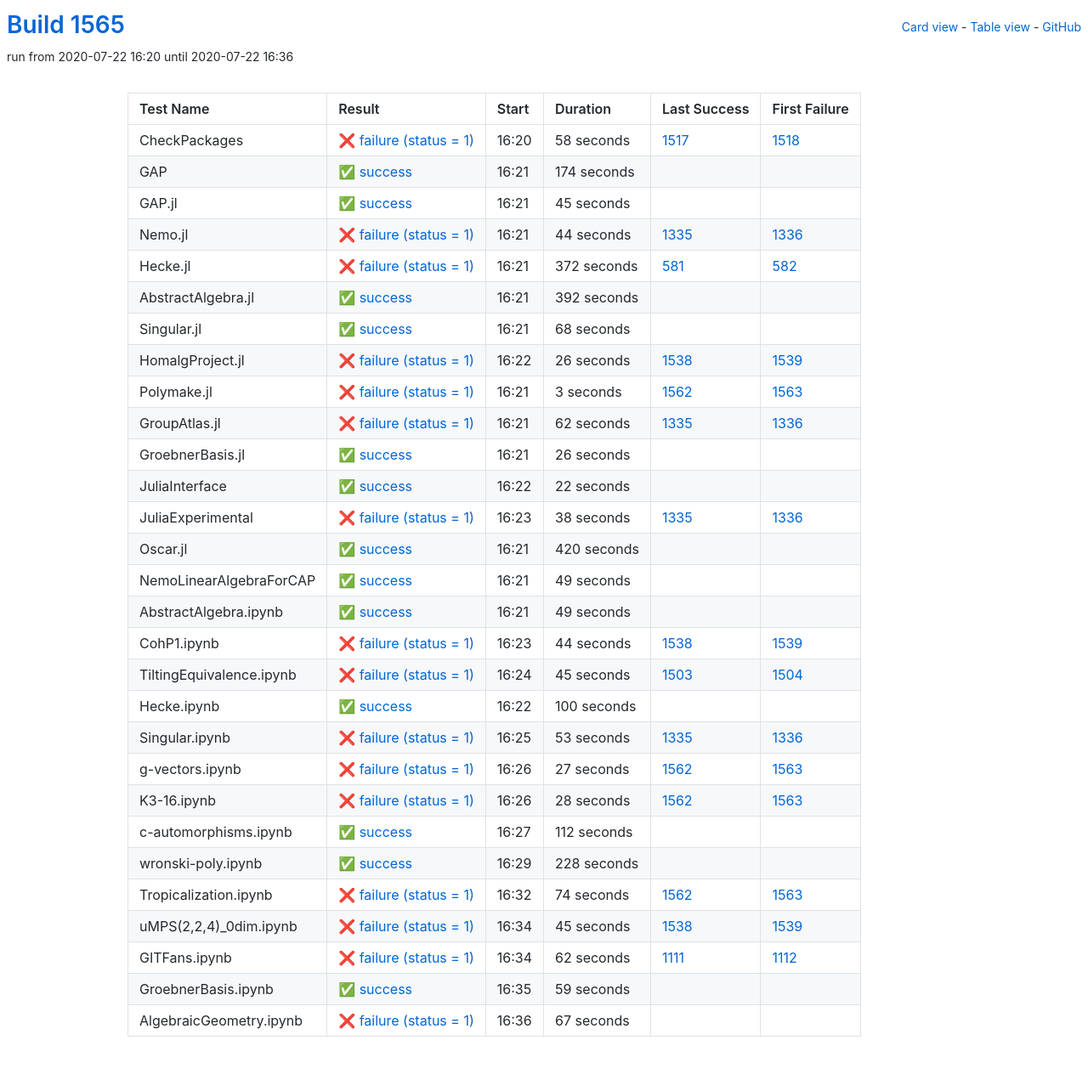
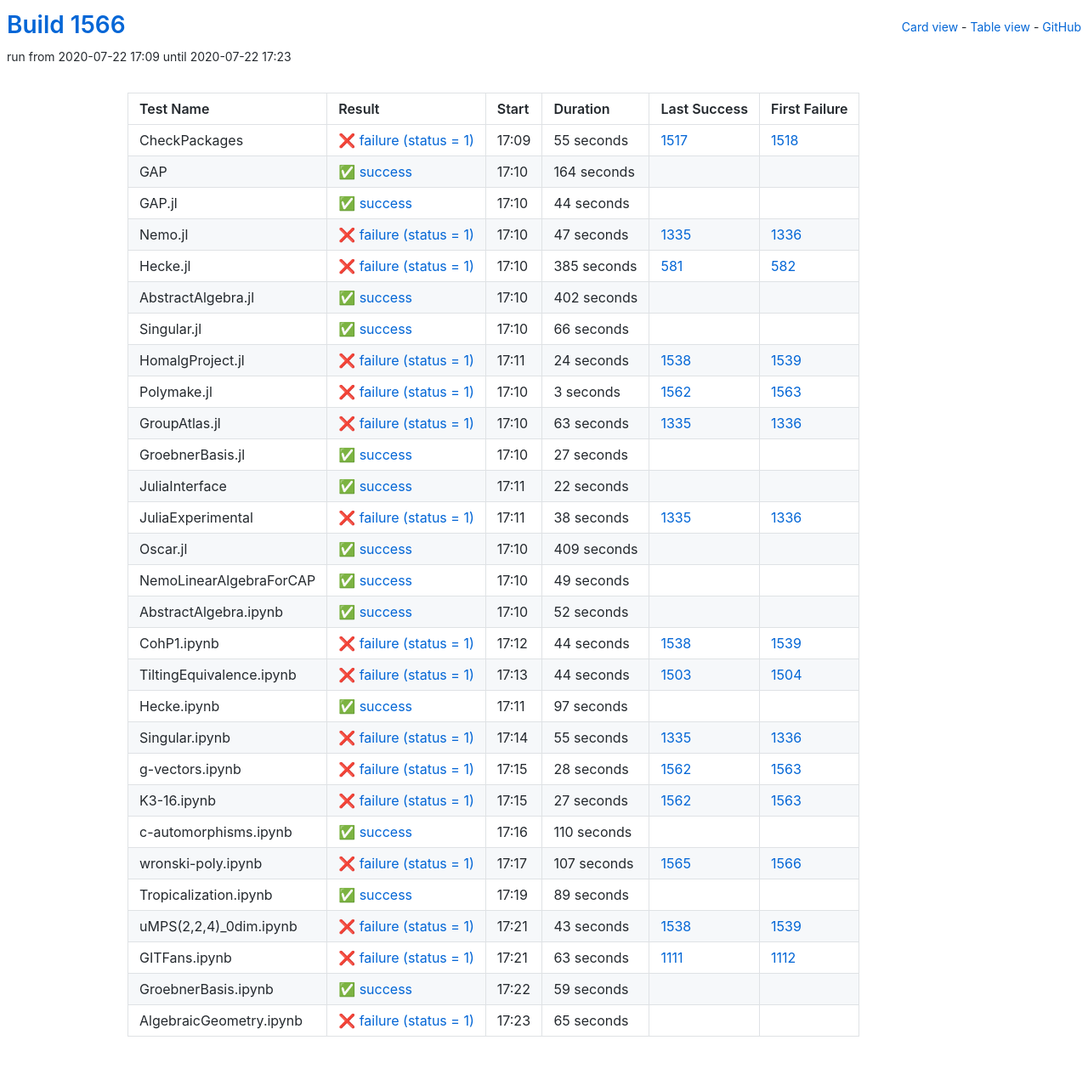
Before and after one commit to oscar-system/oscar-ci-status-1.4, a Jekyll site: the page built from table.html, in a window 1280 px wide. Shown: the whole page at 85% size. Built offline with Jekyll 4.4.1, drawn with Linux system fonts in a browser that asks for light colours.

Commit message:
Build #1566

```diff
--- a/_data/ci.yml
+++ b/_data/ci.yml
@@ -1,6 +1,6 @@
 ---
-build: 1565
-build_url: https://oscarci.mathematik.uni-kl.de/job/oscar-julia-1.4/1565/
+build: 1566
+build_url: https://oscarci.mathematik.uni-kl.de/job/oscar-julia-1.4/1566/
 job: oscar-julia-1.4
 organization: oscar-system
 repo: oscar-ci-status-1.4
@@ -8,104 +8,104 @@ repourl: https://github.com/oscar-system/oscar-ci-status-1.4
 tests:
 - name: CheckPackages
   id: checkpackages
-  log: https://oscarci.mathematik.uni-kl.de/job/oscar-julia-1.4/1565/artifact/logs/build-1565/CheckPackages.log
-  start: 2020-07-22 16:20
+  log: https://oscarci.mathematik.uni-kl.de/job/oscar-julia-1.4/1566/artifact/logs/build-1566/CheckPackages.log
+  start: 2020-07-22 17:09
   success: false
   exitcode: 1
   status: failure
-  duration: 58
+  duration: 55
   last_success: 1517
   last_success_url: https://oscarci.mathematik.uni-kl.de/job/oscar-julia-1.4/1517/
   first_failure: 1518
   first_failure_url: https://oscarci.mathematik.uni-kl.de/job/oscar-julia-1.4/1518/
 - name: GAP
   id: gap
-  log: https://oscarci.mathematik.uni-kl.de/job/oscar-julia-1.4/1565/artifact/logs/build-1565/GAP.log
-  start: 2020-07-22 16:21
+  log: https://oscarci.mathematik.uni-kl.de/job/oscar-julia-1.4/1566/artifact/logs/build-1566/GAP.log
+  start: 2020-07-22 17:10
   success: true
   exitcode: 0
   status: success
-  duration: 174
+  duration: 164
   last_success: false
   last_success_url:
   first_failure: false
   first_failure_url:
 - name: GAP.jl
   id: gap-jl
-  log: https://oscarci.mathematik.uni-kl.de/job/oscar-julia-1.4/1565/artifact/logs/build-1565/GAP.jl.log
-  start: 2020-07-22 16:21
+  log: https://oscarci.mathematik.uni-kl.de/job/oscar-julia-1.4/1566/artifact/logs/build-1566/GAP.jl.log
+  start: 2020-07-22 17:10
   success: true
   exitcode: 0
   status: success
-  duration: 45
+  duration: 44
   last_success: false
   last_success_url:
   first_failure: false
   first_failure_url:
 - name: Nemo.jl
   id: nemo-jl
-  log: https://oscarci.mathematik.uni-kl.de/job/oscar-julia-1.4/1565/artifact/logs/build-1565/Nemo.jl.log
-  start: 2020-07-22 16:21
+  log: https://oscarci.mathematik.uni-kl.de/job/oscar-julia-1.4/1566/artifact/logs/build-1566/Nemo.jl.log
+  start: 2020-07-22 17:10
   success: false
   exitcode: 1
   status: failure
-  duration: 44
+  duration: 47
   last_success: 1335
   last_success_url: https://oscarci.mathematik.uni-kl.de/job/oscar-julia-1.4/1335/
   first_failure: 1336
   first_failure_url: https://oscarci.mathematik.uni-kl.de/job/oscar-julia-1.4/1336/
 - name: Hecke.jl
   id: hecke-jl
-  log: https://oscarci.mathematik.uni-kl.de/job/oscar-julia-1.4/1565/artifact/logs/build-1565/Hecke.jl.log
-  start: 2020-07-22 16:21
+  log: https://oscarci.mathematik.uni-kl.de/job/oscar-julia-1.4/1566/artifact/logs/build-1566/Hecke.jl.log
+  start: 2020-07-22 17:10
   success: false
   exitcode: 1
   status: failure
-  duration: 372
+  duration: 385
   last_success: 581
   last_success_url: https://oscarci.mathematik.uni-kl.de/job/oscar-julia-1.4/581/
   first_failure: 582
   first_failure_url: https://oscarci.mathematik.uni-kl.de/job/oscar-julia-1.4/582/
 - name: AbstractAlgebra.jl
   id: abstractalgebra-jl
-  log: https://oscarci.mathematik.uni-kl.de/job/oscar-julia-1.4/1565/artifact/logs/build-1565/AbstractAlgebra.jl.log
-  start: 2020-07-22 16:21
+  log: https://oscarci.mathematik.uni-kl.de/job/oscar-julia-1.4/1566/artifact/logs/build-1566/AbstractAlgebra.jl.log
+  start: 2020-07-22 17:10
   success: true
   exitcode: 0
   status: success
-  duration: 392
+  duration: 402
   last_success: false
   last_success_url:
   first_failure: false
   first_failure_url:
 - name: Singular.jl
   id: singular-jl
-  log: https://oscarci.mathematik.uni-kl.de/job/oscar-julia-1.4/1565/artifact/logs/build-1565/Singular.jl.log
-  start: 2020-07-22 16:21
+  log: https://oscarci.mathematik.uni-kl.de/job/oscar-julia-1.4/1566/artifact/logs/build-1566/Singular.jl.log
+  start: 2020-07-22 17:10
   success: true
   exitcode: 0
   status: success
-  duration: 68
+  duration: 66
   last_success: false
   last_success_url:
   first_failure: false
   first_failure_url:
 - name: HomalgProject.jl
   id: homalgproject-jl
-  log: https://oscarci.mathematik.uni-kl.de/job/oscar-julia-1.4/1565/artifact/logs/build-1565/HomalgProject.jl.log
-  start: 2020-07-22 16:22
+  log: https://oscarci.mathematik.uni-kl.de/job/oscar-julia-1.4/1566/artifact/logs/build-1566/HomalgProject.jl.log
+  start: 2020-07-22 17:11
   success: false
   exitcode: 1
   status: failure
-  duration: 26
+  duration: 24
   last_success: 1538
   last_success_url: https://oscarci.mathematik.uni-kl.de/job/oscar-julia-1.4/1538/
   first_failure: 1539
   first_failure_url: https://oscarci.mathematik.uni-kl.de/job/oscar-julia-1.4/1539/
 - name: Polymake.jl
   id: polymake-jl
-  log: https://oscarci.mathematik.uni-kl.de/job/oscar-julia-1.4/1565/artifact/logs/build-1565/Polymake.jl.log
-  start: 2020-07-22 16:21
+  log: https://oscarci.mathematik.uni-kl.de/job/oscar-julia-1.4/1566/artifact/logs/build-1566/Polymake.jl.log
+  start: 2020-07-22 17:10
   success: false
   exitcode: 1
   status: failure
@@ -116,32 +116,32 @@ tests:
   first_failure_url: https://oscarci.mathematik.uni-kl.de/job/oscar-julia-1.4/1563/
 - name: GroupAtlas.jl
   id: groupatlas-jl
-  log: https://oscarci.mathematik.uni-kl.de/job/oscar-julia-1.4/1565/artifact/logs/build-1565/GroupAtlas.jl.log
-  start: 2020-07-22 16:21
+  log: https://oscarci.mathematik.uni-kl.de/job/oscar-julia-1.4/1566/artifact/logs/build-1566/GroupAtlas.jl.log
+  start: 2020-07-22 17:10
   success: false
   exitcode: 1
   status: failure
-  duration: 62
+  duration: 63
   last_success: 1335
   last_success_url: https://oscarci.mathematik.uni-kl.de/job/oscar-julia-1.4/1335/
   first_failure: 1336
   first_failure_url: https://oscarci.mathematik.uni-kl.de/job/oscar-julia-1.4/1336/
 - name: GroebnerBasis.jl
   id: groebnerbasis-jl
-  log: https://oscarci.mathematik.uni-kl.de/job/oscar-julia-1.4/1565/artifact/logs/build-1565/GroebnerBasis.jl.log
-  start: 2020-07-22 16:21
+  log: https://oscarci.mathematik.uni-kl.de/job/oscar-julia-1.4/1566/artifact/logs/build-1566/GroebnerBasis.jl.log
+  start: 2020-07-22 17:10
   success: true
   exitcode: 0
   status: success
-  duration: 26
+  duration: 27
   last_success: false
   last_success_url:
   first_failure: false
   first_failure_url:
 - name: JuliaInterface
   id: juliainterface
-  log: https://oscarci.mathematik.uni-kl.de/job/oscar-julia-1.4/1565/artifact/logs/build-1565/JuliaInterface.log
-  start: 2020-07-22 16:22
+  log: https://oscarci.mathematik.uni-kl.de/job/oscar-julia-1.4/1566/artifact/logs/build-1566/JuliaInterface.log
+  start: 2020-07-22 17:11
   success: true
   exitcode: 0
   status: success
@@ -152,8 +152,8 @@ tests:
   first_failure_url:
 - name: JuliaExperimental
   id: juliaexperimental
-  log: https://oscarci.mathematik.uni-kl.de/job/oscar-julia-1.4/1565/artifact/logs/build-1565/JuliaExperimental.log
-  start: 2020-07-22 16:23
+  log: https://oscarci.mathematik.uni-kl.de/job/oscar-julia-1.4/1566/artifact/logs/build-1566/JuliaExperimental.log
+  start: 2020-07-22 17:11
   success: false
   exitcode: 1
   status: failure
@@ -164,20 +164,20 @@ tests:
   first_failure_url: https://oscarci.mathematik.uni-kl.de/job/oscar-julia-1.4/1336/
 - name: Oscar.jl
   id: oscar-jl
-  log: https://oscarci.mathematik.uni-kl.de/job/oscar-julia-1.4/1565/artifact/logs/build-1565/Oscar.jl.log
-  start: 2020-07-22 16:21
+  log: https://oscarci.mathematik.uni-kl.de/job/oscar-julia-1.4/1566/artifact/logs/build-1566/Oscar.jl.log
+  start: 2020-07-22 17:10
   success: true
   exitcode: 0
   status: success
-  duration: 420
+  duration: 409
   last_success: false
   last_success_url:
   first_failure: false
   first_failure_url:
 - name: NemoLinearAlgebraForCAP
   id: nemolinearalgebraforcap
-  log: https://oscarci.mathematik.uni-kl.de/job/oscar-julia-1.4/1565/artifact/logs/build-1565/NemoLinearAlgebraForCAP.log
-  start: 2020-07-22 16:21
+  log: https://oscarci.mathematik.uni-kl.de/job/oscar-julia-1.4/1566/artifact/logs/build-1566/NemoLinearAlgebraForCAP.log
+  start: 2020-07-22 17:10
   success: true
   exitcode: 0
   status: success
@@ -188,20 +188,20 @@ tests:
   first_failure_url:
 - name: AbstractAlgebra.ipynb
   id: abstractalgebra-ipynb
-  log: https://oscarci.mathematik.uni-kl.de/job/oscar-julia-1.4/1565/artifact/logs/build-1565/AbstractAlgebra.ipynb.log
-  start: 2020-07-22 16:21
+  log: https://oscarci.mathematik.uni-kl.de/job/oscar-julia-1.4/1566/artifact/logs/build-1566/AbstractAlgebra.ipynb.log
+  start: 2020-07-22 17:10
   success: true
   exitcode: 0
   status: success
-  duration: 49
+  duration: 52
   last_success: false
   last_success_url:
   first_failure: false
   first_failure_url:
 - name: CohP1.ipynb
   id: cohp1-ipynb
-  log: https://oscarci.mathematik.uni-kl.de/job/oscar-julia-1.4/1565/artifact/logs/build-1565/CohP1.ipynb.log
-  start: 2020-07-22 16:23
+  log: https://oscarci.mathematik.uni-kl.de/job/oscar-julia-1.4/1566/artifact/logs/build-1566/CohP1.ipynb.log
+  start: 2020-07-22 17:12
   success: false
   exitcode: 1
   status: failure
@@ -212,44 +212,56 @@ tests:
   first_failure_url: https://oscarci.mathematik.uni-kl.de/job/oscar-julia-1.4/1539/
 - name: TiltingEquivalence.ipynb
   id: tiltingequivalence-ipynb
-  log: https://oscarci.mathematik.uni-kl.de/job/oscar-julia-1.4/1565/artifact/logs/build-1565/TiltingEquivalence.ipynb.log
-  start: 2020-07-22 16:24
+  log: https://oscarci.mathematik.uni-kl.de/job/oscar-julia-1.4/1566/artifact/logs/build-1566/TiltingEquivalence.ipynb.log
+  start: 2020-07-22 17:13
   success: false
   exitcode: 1
   status: failure
-  duration: 45
+  duration: 44
   last_success: 1503
   last_success_url: https://oscarci.mathematik.uni-kl.de/job/oscar-julia-1.4/1503/
   first_failure: 1504
   first_failure_url: https://oscarci.mathematik.uni-kl.de/job/oscar-julia-1.4/1504/
 - name: Hecke.ipynb
   id: hecke-ipynb
-  log: https://oscarci.mathematik.uni-kl.de/job/oscar-julia-1.4/1565/artifact/logs/build-1565/Hecke.ipynb.log
-  start: 2020-07-22 16:22
+  log: https://oscarci.mathematik.uni-kl.de/job/oscar-julia-1.4/1566/artifact/logs/build-1566/Hecke.ipynb.log
+  start: 2020-07-22 17:11
   success: true
   exitcode: 0
   status: success
-  duration: 100
+  duration: 97
   last_success: false
   last_success_url:
   first_failure: false
   first_failure_url:
 - name: Singular.ipynb
   id: singular-ipynb
-  log: https://oscarci.mathematik.uni-kl.de/job/oscar-julia-1.4/1565/artifact/logs/build-1565/Singular.ipynb.log
-  start: 2020-07-22 16:25
+  log: https://oscarci.mathematik.uni-kl.de/job/oscar-julia-1.4/1566/artifact/logs/build-1566/Singular.ipynb.log
+  start: 2020-07-22 17:14
   success: false
   exitcode: 1
   status: failure
-  duration: 53
+  duration: 55
   last_success: 1335
   last_success_url: https://oscarci.mathematik.uni-kl.de/job/oscar-julia-1.4/1335/
   first_failure: 1336
   first_failure_url: https://oscarci.mathematik.uni-kl.de/job/oscar-julia-1.4/1336/
 - name: g-vectors.ipynb
   id: g-vectors-ipynb
-  log: https://oscarci.mathematik.uni-kl.de/job/oscar-julia-1.4/1565/artifact/logs/build-1565/g-vectors.ipynb.log
-  start: 2020-07-22 16:26
+  log: https://oscarci.mathematik.uni-kl.de/job/oscar-julia-1.4/1566/artifact/logs/build-1566/g-vectors.ipynb.log
+  start: 2020-07-22 17:15
+  success: false
+  exitcode: 1
+  status: failure
+  duration: 28
+  last_success: 1562
+  last_success_url: https://oscarci.mathematik.uni-kl.de/job/oscar-julia-1.4/1562/
+  first_failure: 1563
+  first_failure_url: https://oscarci.mathematik.uni-kl.de/job/oscar-julia-1.4/1563/
+- name: K3-16.ipynb
+  id: k3-16-ipynb
+  log: https://oscarci.mathematik.uni-kl.de/job/oscar-julia-1.4/1566/artifact/logs/build-1566/K3-16.ipynb.log
+  start: 2020-07-22 17:15
   success: false
   exitcode: 1
   status: failure
@@ -258,82 +270,70 @@ tests:
   last_success_url: https://oscarci.mathematik.uni-kl.de/job/oscar-julia-1.4/1562/
   first_failure: 1563
   first_failure_url: https://oscarci.mathematik.uni-kl.de/job/oscar-julia-1.4/1563/
-- name: K3-16.ipynb
-  id: k3-16-ipynb
-  log: https://oscarci.mathematik.uni-kl.de/job/oscar-julia-1.4/1565/artifact/logs/build-1565/K3-16.ipynb.log
-  start: 2020-07-22 16:26
-  success: false
-  exitcode: 1
-  status: failure
-  duration: 28
-  last_success: 1562
-  last_success_url: https://oscarci.mathematik.uni-kl.de/job/oscar-julia-1.4/1562/
-  first_failure: 1563
-  first_failure_url: https://oscarci.mathematik.uni-kl.de/job/oscar-julia-1.4/1563/
 - name: c-automorphisms.ipynb
   id: c-automorphisms-ipynb
-  log: https://oscarci.mathematik.uni-kl.de/job/oscar-julia-1.4/1565/artifact/logs/build-1565/c-automorphisms.ipynb.log
-  start: 2020-07-22 16:27
+  log: https://oscarci.mathematik.uni-kl.de/job/oscar-julia-1.4/1566/artifact/logs/build-1566/c-automorphisms.ipynb.log
+  start: 2020-07-22 17:16
   success: true
   exitcode: 0
   status: success
-  duration: 112
+  duration: 110
   last_success: false
   last_success_url:
   first_failure: false
   first_failure_url:
 - name: wronski-poly.ipynb
   id: wronski-poly-ipynb
-  log: https://oscarci.mathematik.uni-kl.de/job/oscar-julia-1.4/1565/artifact/logs/build-1565/wronski-poly.ipynb.log
-  start: 2020-07-22 16:29
+  log: https://oscarci.mathematik.uni-kl.de/job/oscar-julia-1.4/1566/artifact/logs/build-1566/wronski-poly.ipynb.log
+  start: 2020-07-22 17:17
+  success: false
+  exitcode: 1
+  status: failure
+  duration: 107
+  last_success: 1565
+  last_success_url: https://oscarci.mathematik.uni-kl.de/job/oscar-julia-1.4/1565/
+  first_failure: 1566
+  first_failure_url: https://oscarci.mathematik.uni-kl.de/job/oscar-julia-1.4/1566/
+- name: Tropicalization.ipynb
+  id: tropicalization-ipynb
+  log: https://oscarci.mathematik.uni-kl.de/job/oscar-julia-1.4/1566/artifact/logs/build-1566/Tropicalization.ipynb.log
+  start: 2020-07-22 17:19
   success: true
   exitcode: 0
   status: success
-  duration: 228
+  duration: 89
   last_success: false
   last_success_url:
   first_failure: false
   first_failure_url:
-- name: Tropicalization.ipynb
-  id: tropicalization-ipynb
-  log: https://oscarci.mathematik.uni-kl.de/job/oscar-julia-1.4/1565/artifact/logs/build-1565/Tropicalization.ipynb.log
-  start: 2020-07-22 16:32
+- name: uMPS(2,2,4)_0dim.ipynb
+  id: umps-2-2-4-0dim-ipynb
+  log: https://oscarci.mathematik.uni-kl.de/job/oscar-julia-1.4/1566/artifact/logs/build-1566/uMPS-2-2-4-_0dim.ipynb.log
+  start: 2020-07-22 17:21
   success: false
   exitcode: 1
   status: failure
-  duration: 74
-  last_success: 1562
-  last_success_url: https://oscarci.mathematik.uni-kl.de/job/oscar-julia-1.4/1562/
-  first_failure: 1563
-  first_failure_url: https://oscarci.mathematik.uni-kl.de/job/oscar-julia-1.4/1563/
-- name: uMPS(2,2,4)_0dim.ipynb
-  id: umps-2-2-4-0dim-ipynb
-  log: https://oscarci.mathematik.uni-kl.de/job/oscar-julia-1.4/1565/artifact/logs/build-1565/uMPS-2-2-4-_0dim.ipynb.log
-  start: 2020-07-22 16:34
-  success: false
-  exitcode: 1
-  status: failure
-  duration: 45
+  duration: 43
   last_success: 1538
   last_success_url: https://oscarci.mathematik.uni-kl.de/job/oscar-julia-1.4/1538/
   first_failure: 1539
   first_failure_url: https://oscarci.mathematik.uni-kl.de/job/oscar-julia-1.4/1539/
 - name: GITFans.ipynb
   id: gitfans-ipynb
-  log: https://oscarci.mathematik.uni-kl.de/job/oscar-julia-1.4/1565/artifact/logs/build-1565/GITFans.ipynb.log
-  start: 2020-07-22 16:34
+  log: https://oscarci.mathematik.uni-kl.de/job/oscar-julia-1.4/1566/artifact/logs/build-1566/GITFans.ipynb.log
+  start: 2020-07-22 17:21
   success: false
   exitcode: 1
   status: failure
-  duration: 62
+  duration: 63
   last_success: 1111
   last_success_url: https://oscarci.mathematik.uni-kl.de/job/oscar-julia-1.4/1111/
   first_failure: 1112
   first_failure_url: https://oscarci.mathematik.uni-kl.de/job/oscar-julia-1.4/1112/
 - name: GroebnerBasis.ipynb
   id: groebnerbasis-ipynb
-  log: https://oscarci.mathematik.uni-kl.de/job/oscar-julia-1.4/1565/artifact/logs/build-1565/GroebnerBasis.ipynb.log
-  start: 2020-07-22 16:35
+  log: https://oscarci.mathematik.uni-kl.de/job/oscar-julia-1.4/1566/artifact/logs/build-1566/GroebnerBasis.ipynb.log
+  start: 2020-07-22 17:22
   success: true
   exitcode: 0
   status: success
@@ -344,12 +344,12 @@ tests:
   first_failure_url:
 - name: AlgebraicGeometry.ipynb
   id: algebraicgeometry-ipynb
-  log: https://oscarci.mathematik.uni-kl.de/job/oscar-julia-1.4/1565/artifact/logs/build-1565/AlgebraicGeometry.ipynb.log
-  start: 2020-07-22 16:36
+  log: https://oscarci.mathematik.uni-kl.de/job/oscar-julia-1.4/1566/artifact/logs/build-1566/AlgebraicGeometry.ipynb.log
+  start: 2020-07-22 17:23
   success: false
   exitcode: 1
   status: failure
-  duration: 67
+  duration: 65
   last_success: false
   last_success_url:
   first_failure: false
```
Also changed, not shown: README.md.
